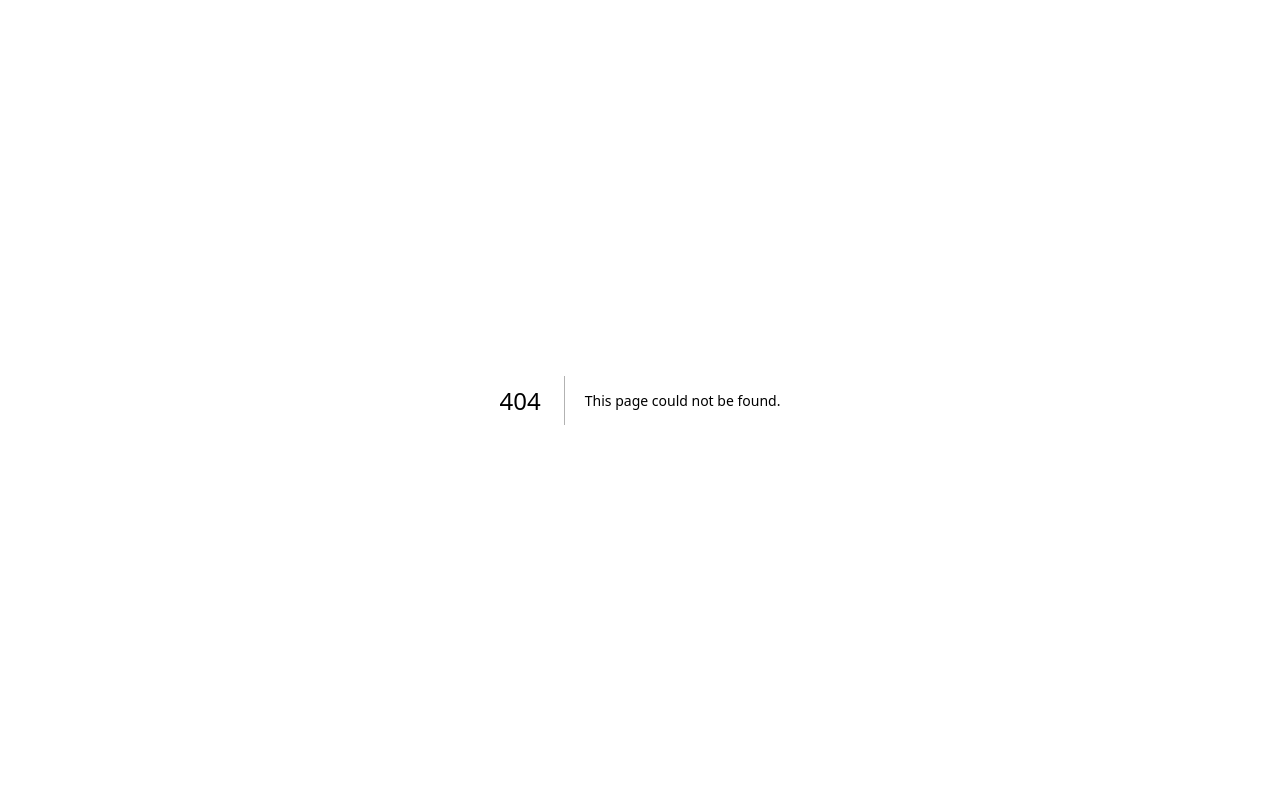
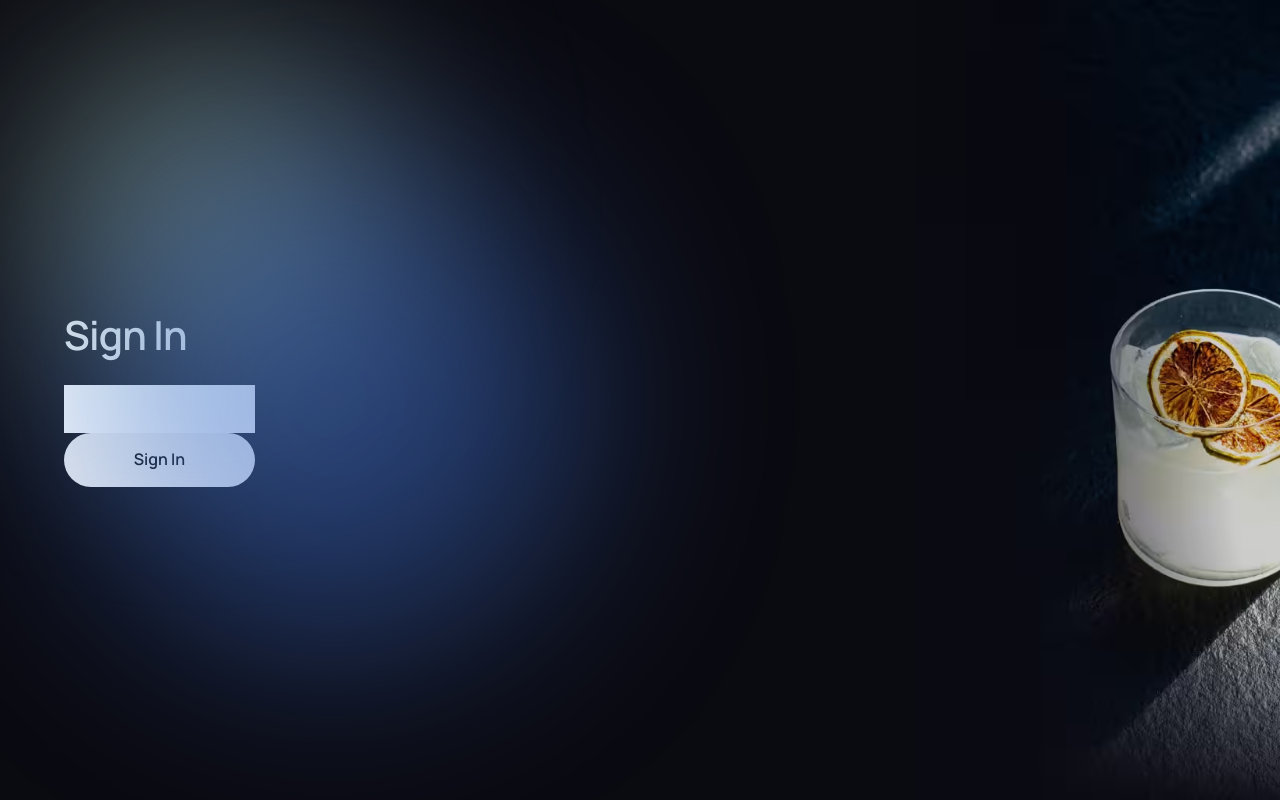
Before and after one commit to chertik77/DrinkMaster-frontend, a Next.js app: page /signin in a window 1280 px wide. Before the commit this address had no page. Built offline with nearby package versions, Linux system fonts and the light colour scheme.

Commit message:
feat: add extend colors in tailwind

```diff
--- /dev/null
+++ b/src/app/(auth)/layout.tsx
@@ -0,0 +1,8 @@
+import { AuthLayout } from '@/components/auth/AuthLayout'
+import type { PropsWithChildren } from 'react'
+
+const NestedLayout = ({ children }: PropsWithChildren) => (
+  <AuthLayout>{children}</AuthLayout>
+)
+
+export default NestedLayout
--- /dev/null
+++ b/src/app/(auth)/signin/page.tsx
@@ -0,0 +1,24 @@
+'use client'
+
+const page = () => {
+  return (
+    <div>
+      <h1 className='mb-7 text-fs-28-fw-600 text-primaryLight tablet:text-fs-40'>
+        Sign In
+      </h1>
+      <form
+        className='flex flex-col'
+        onSubmit={e => console.log(e.target)}>
+        <input type='text' />
+        <input type='text' />
+        <button
+          type='submit'
+          className='rounded-[42px] bg-primaryLight px-10 py-[14px] text-fs-14-fw-600 tablet:px-11 tablet:py-[18px] tablet:text-fs-16-fw-600'>
+          Sign In
+        </button>
+      </form>
+    </div>
+  )
+}
+
+export default page
--- a/src/app/(auth)/signup/page.tsx
+++ b/src/app/(auth)/signup/page.tsx
@@ -1,7 +1,9 @@
 const page = () => {
   return (
     <div>
-      <input type='text' />
+      <h1 className='mb-7 text-fs-28-fw-600 text-primaryLight tablet:text-fs-40'>
+        Sign Up
+      </h1>
       <input type='text' />
       <input type='text' />
     </div>
```
Also changed, not shown: src/app/page.tsx (+5 -3 lines).
